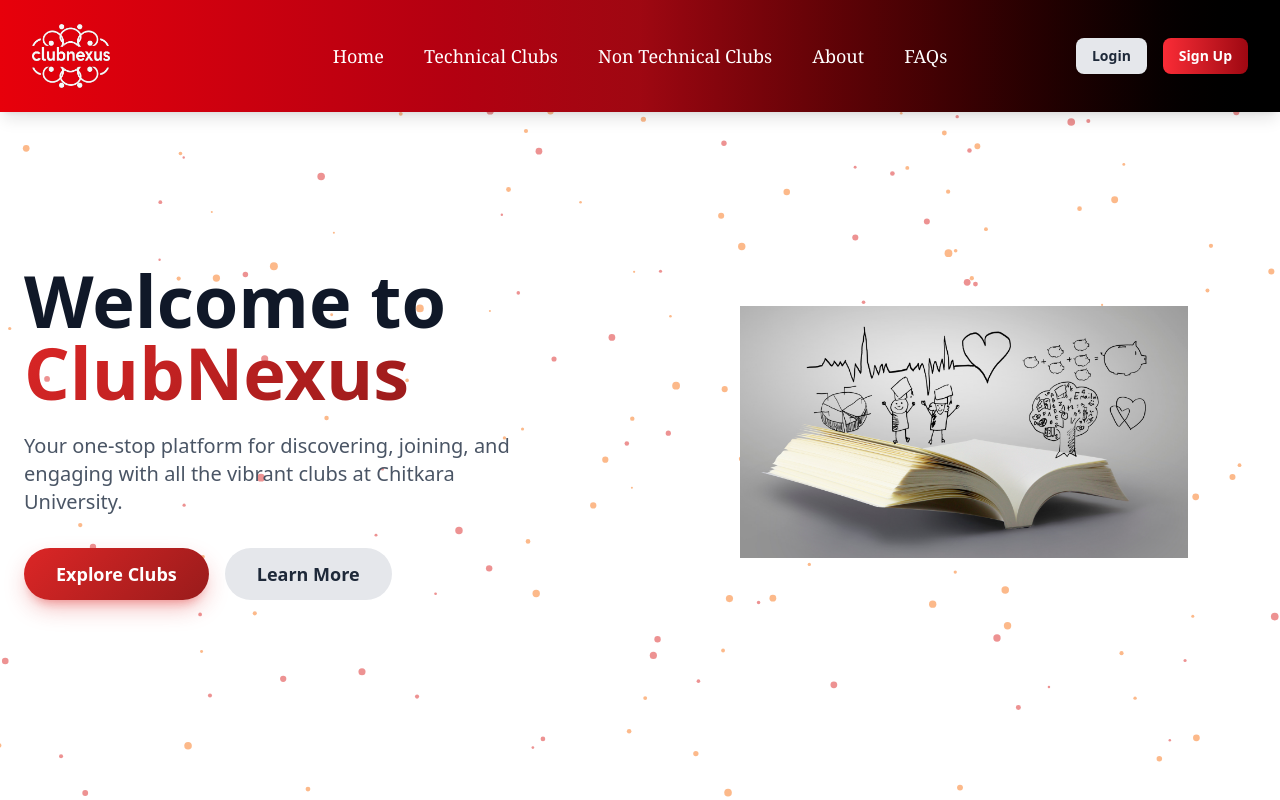
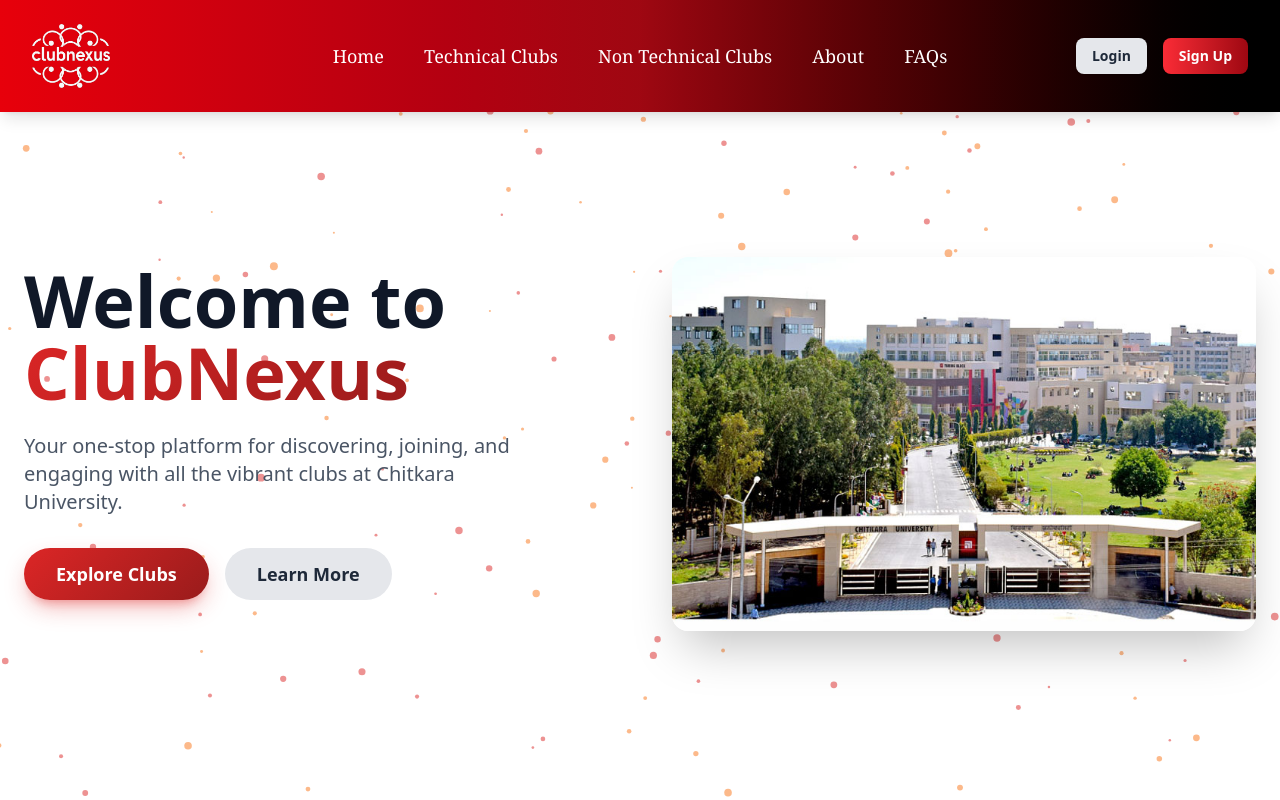
Before and after one commit to bhumikasharma1409/ClubNexus, a React app in the folder frontend/: page / in a window 1280 px wide. Shown: the top 800 px of the page. Built offline with nearby package versions, Linux system fonts and the light colour scheme; no server answers; the HTML template or start-up script is replaced by a standard one.

Commit message:
Update Home.jsx

```diff
--- a/frontend/src/pages/Home.jsx
+++ b/frontend/src/pages/Home.jsx
@@ -118,13 +118,27 @@
                 </a>
               </div>
             </div>
-            <div className="flex justify-center">
-              <img
-                src="/creative.png"
-                alt="Campus Life Illustration"
-                className="w-full max-w-md floating"
-              />
-            </div>
+            <div className="flex justify-center mt-6">
+  <img
+    src="/chitkara.jpg"
+    alt="Campus Life Illustration"
+
+    className="
+      w-[500px]
+      md:w-[650px]
+      lg:w-[750px]
+      rounded-2xl
+      shadow-2xl
+      transition-transform
+      duration-500
+      ease-in-out
+      hover:scale-105
+      hover:shadow-[0_20px_50px_rgba(0,0,0,0.5)]
+      floating
+    "
+  />
+</div>
+
           </div>
         </div>
       </section>
```
